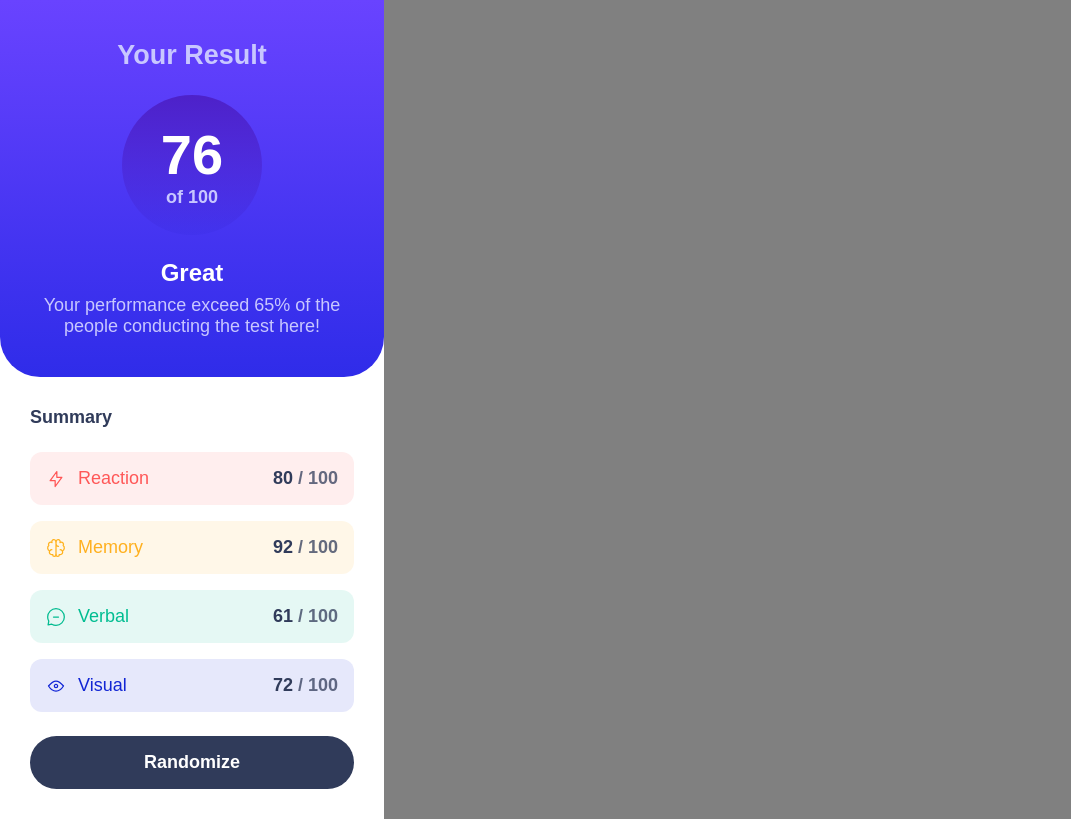
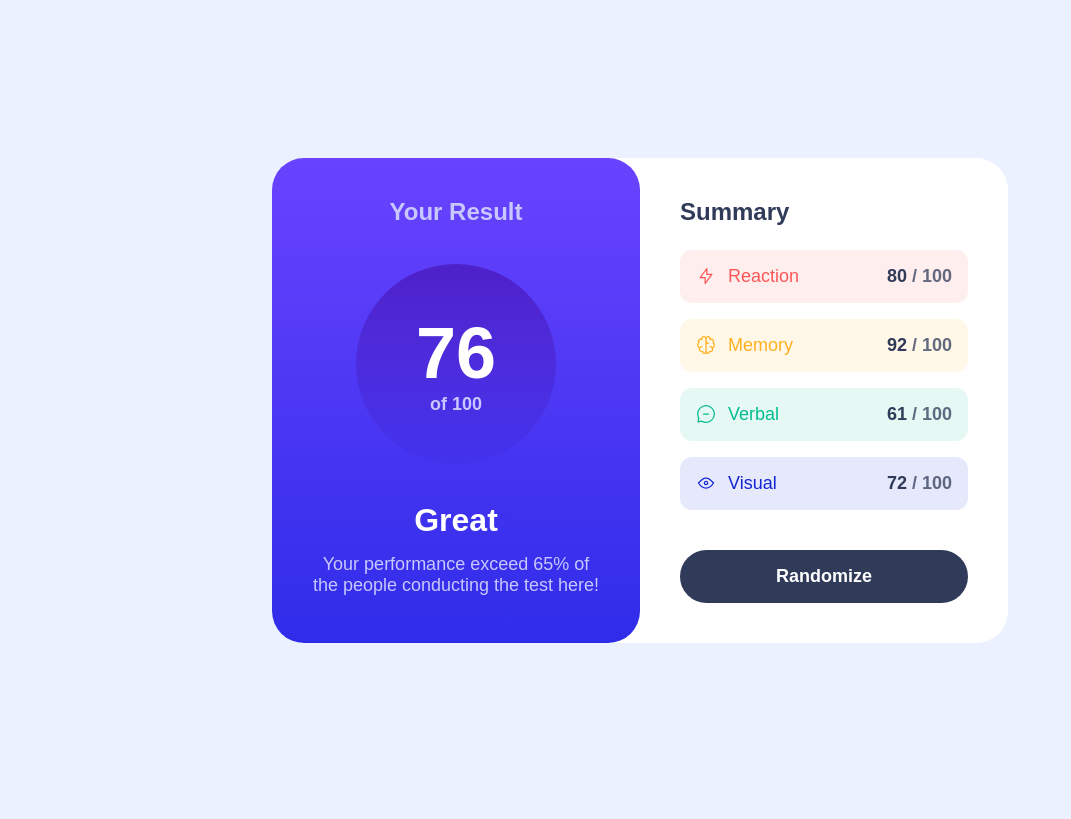
Before and after one commit to DarkstarXDD/results-summary-component, a React (Vite) app: page / in a window 1280 px wide. Shown: the whole page, without its empty margins (0-1071 px from the left). Built offline with nearby package versions, Linux system fonts and the light colour scheme; a web font is replaced by a local one.

Commit message:
Update HTML & styles

```diff
--- a/src/components/Result.jsx
+++ b/src/components/Result.jsx
@@ -1,7 +1,7 @@
 export default function Result(props) {
   return (
     <div className="result">
-      <h2 className="result__heading">Your Result</h2>
+      <h1 className="result__heading">Your Result</h1>
       <p className="result__score">
         <span className="result__score--actual">{props.score}</span>
         <span className="result__score--original"> of 100</span>
--- a/src/components/Summary.jsx
+++ b/src/components/Summary.jsx
@@ -16,7 +16,9 @@ export default function Summary(props) {
   return (
     <div className="summary">
       <h2 className="summary__heading">Summary</h2>
-      <ul className="summary__items">{summaryItemElements}</ul>
+      <ul role="list" className="summary__items">
+        {summaryItemElements}
+      </ul>
       <Button buttonText="Randomize" handleClick={props.handleClick} />
     </div>
   )
--- a/src/components/SummaryItem.jsx
+++ b/src/components/SummaryItem.jsx
@@ -1,6 +1,7 @@
 export default function SummaryItem(props) {
   return (
     <li
+      role="listitem"
       className={`summary-item summary-item--${props.category.toLowerCase()}`}
     >
       <div className="summary-item__icon-category-wrapper">
@@ -8,7 +9,9 @@ export default function SummaryItem(props) {
         <p className="summary-item__category">{props.category}</p>
       </div>
       <p className="summary-item__score">
-        <span className="actual-score">{props.score}</span>
+        <span className="actual-score">
+          <strong>{props.score}</strong>
+        </span>
         <span className="total-score"> / 100</span>
       </p>
     </li>
--- a/styles.css
+++ b/styles.css
@@ -8,12 +8,11 @@
   margin: 0;
   padding: 0;
   box-sizing: border-box;
-  list-style: none;
   text-decoration: none;
 }
 
 *:focus-visible {
-  outline: 0.125rem dotted red;
+  outline: 0.125rem dotted #2f2ce9;
   outline-offset: 0.125rem;
 }
 
@@ -23,6 +22,11 @@ picture {
   display: block;
   max-width: 100%;
   height: auto;
+}
+
+ul[role="list"],
+ol[role="list"] {
+  list-style: none;
 }
 
 input,
@@ -38,11 +42,11 @@ button {
   --fw-bold: 700;
   --fw-extra-bold: 800;
 
-  --fs-body: 1.125rem;
-  --fs-body-l: 1.5rem;
-  --fs-heading-m: 1.5rem;
-  --fs-heading-l: 2rem;
-  --fs-heading-xl: 4.5rem;
+  --fs-400: 1.125rem;
+  --fs-500: 1.5rem;
+  --fs-600: 2rem;
+  --fs-800: 3.5rem;
+  --fs-900: 4.5rem;
 
   --clr-white: hsl(0, 0%, 100%);
 
@@ -52,14 +56,20 @@ button {
   --clr-yellow: 39, 100%, 56%;
 
   --clr-light-blue: 241, 100%, 89%;
+  --clr-very-light-blue: 221, 100%, 96%;
   --clr-dark-navy: 224, 30%, 27%;
 }
 
 body {
+  display: flex;
+  flex-direction: column;
+  justify-content: center;
+  align-items: center;
   font-family: var(--ff-hanken-grotesk);
-  font-size: var(--fs-body);
+  font-size: var(--fs-400);
   font-weight: var(--fw-bold);
-  background-color: grey;
+  background-color: hsl(var(--clr-very-light-blue));
+  min-height: 100vh;
 }
 
 .main {
@@ -75,12 +85,16 @@ body {
   color: hsl(var(--clr-light-blue));
   background: linear-gradient(#6943ff, #2f2ce9);
   border-radius: 0 0 40px 40px;
-  padding: 2.5rem;
+  padding: 2rem;
+}
+
+.result__heading {
+  font-size: var(--fs-500);
 }
 
 .result__score {
-  width: 8.75rem;
-  height: 8.75rem;
+  width: 10rem;
+  height: 10rem;
   display: flex;
   flex-direction: column;
   justify-content: center;
@@ -90,7 +104,7 @@ body {
 }
 
 .result__score--actual {
-  font-size: 3.5rem;
+  font-size: var(--fs-800);
   color: var(--clr-white);
 }
 
@@ -100,7 +114,7 @@ body {
 }
 
 .result__grade {
-  font-size: var(--fs-body-l);
+  font-size: var(--fs-500);
   color: var(--clr-white);
 }
 
@@ -111,12 +125,13 @@ body {
 .summary {
   display: flex;
   flex-direction: column;
+  justify-content: center;
   gap: 1.5rem;
-  padding: 1.875rem;
+  padding: 2rem;
 }
 
 .summary__heading {
-  font-size: var(--fs-body);
+  font-size: var(--fs-500);
   color: hsl(var(--clr-dark-navy));
 }
 
@@ -127,6 +142,8 @@ body {
 
 .summary-item {
   display: flex;
+  justify-content: center;
+  align-items: center;
   font-weight: var(--fw-medium);
   border-radius: 12px;
   padding: 1rem;
@@ -159,6 +176,11 @@ body {
   flex-grow: 1;
 }
 
+.summary-item__icon {
+  width: 1.25rem;
+  height: 1.25rem;
+}
+
 .summary-item__score {
   font-weight: var(--fw-bold);
 }
@@ -180,7 +202,50 @@ body {
   padding: 1rem;
 }
 
-.button:hover {
+.button:active {
   cursor: pointer;
   background: linear-gradient(#6943ff, #2f2ce9);
 }
+
+/* ------------------- Media Queries ------------------- */
+@media (hover: hover) {
+  .button:hover {
+    cursor: pointer;
+    background: linear-gradient(#6943ff, #2f2ce9);
+  }
+}
+
+@media (min-width: 48rem) {
+  .main {
+    max-width: 46rem;
+    display: grid;
+    grid-template-columns: 1fr 1fr;
+    border-radius: 32px;
+  }
+
+  .result {
+    border-radius: 32px;
+    padding: 2.5rem;
+  }
+
+  .result__score {
+    width: 12.5rem;
+    height: 12.5rem;
+  }
+
+  .result__score--actual {
+    font-size: var(--fs-900);
+  }
+
+  .result__grade {
+    font-size: var(--fs-600);
+  }
+
+  .summary {
+    padding: 2.5rem;
+  }
+
+  .button {
+    margin-top: 1rem;
+  }
+}
```
